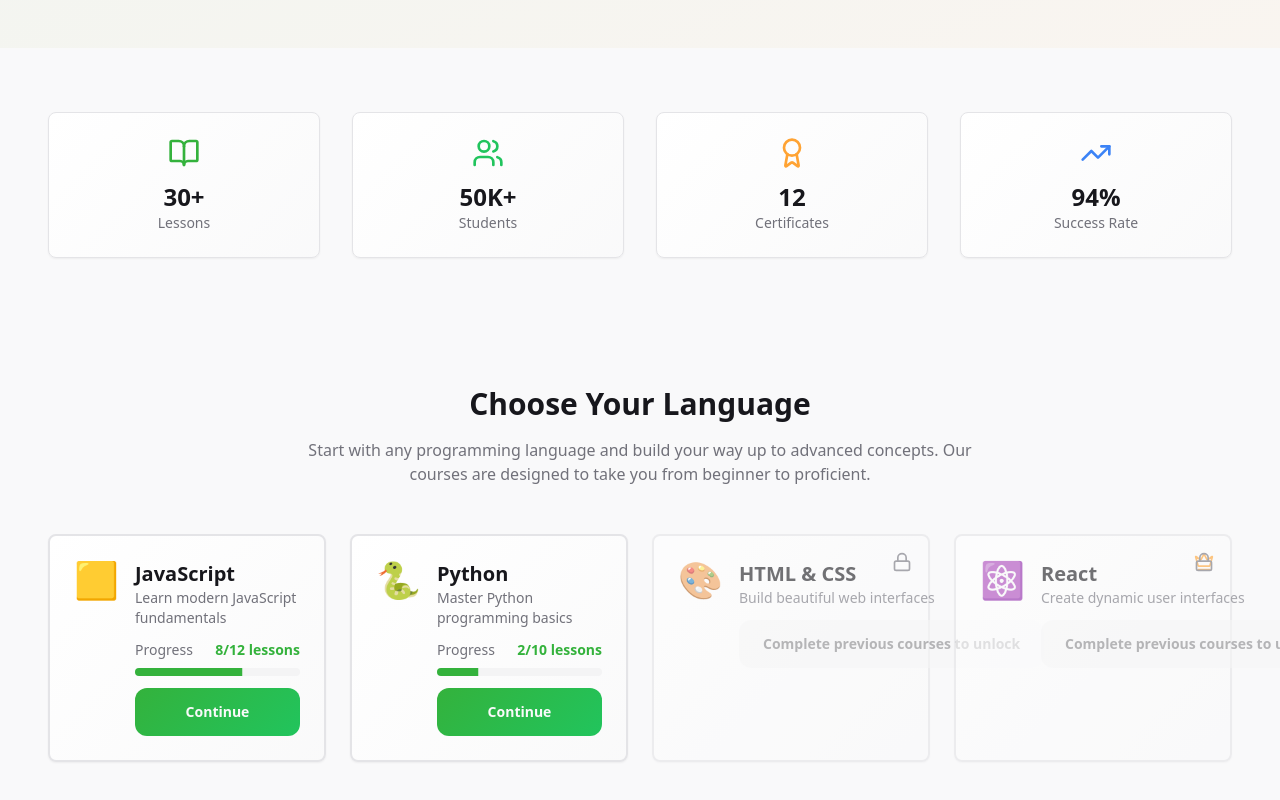
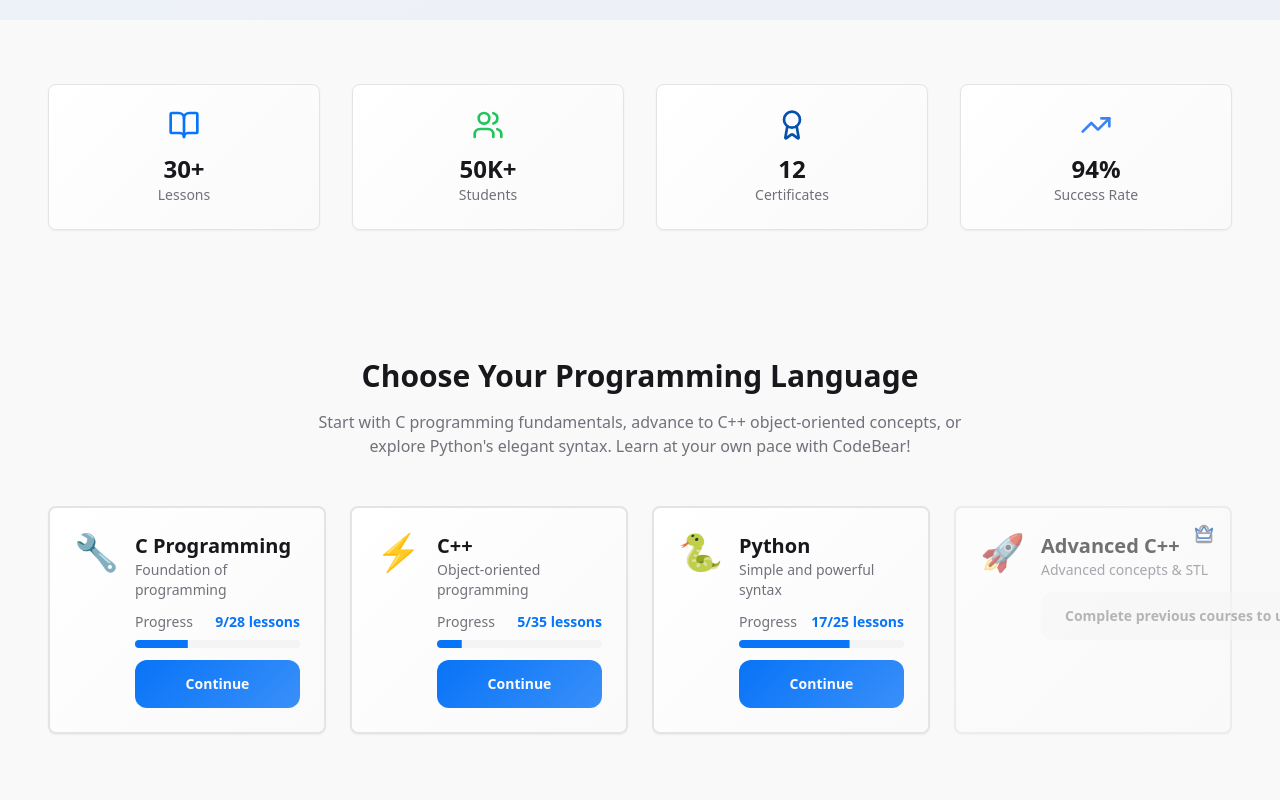
Before and after one commit to nisharathi17/code-duo-learn, a React (Vite) app: page / in a window 1280 px wide. Shown: the part 534-1334 px from the top of the page. Built offline with nearby package versions, Linux system fonts and the light colour scheme.

Commit message:
Create CodeBear app
Implement a Duolingo-style app for learning coding languages, including features like gamification, adaptive lessons, and a blue bear theme.

```diff
--- a/index.html
+++ b/index.html
@@ -3,8 +3,8 @@
   <head>
     <meta charset="UTF-8" />
     <meta name="viewport" content="width=device-width, initial-scale=1.0" />
-    <title>CodeLingo - Learn Programming Languages</title>
-    <meta name="description" content="Learn coding languages through gamified, bite-sized lessons. Master JavaScript, Python, and more!" />
+    <title>CodeBear - Learn Programming with a Blue Bear</title>
+    <meta name="description" content="Learn C, C++, and Python programming through gamified, bite-sized lessons with your friendly blue bear companion!" />
     <meta name="author" content="Lovable" />
 
     <meta property="og:title" content="1def0ce5-0ba5-4deb-8a0e-97acbe79f4af" />
--- a/src/components/Header.tsx
+++ b/src/components/Header.tsx
@@ -7,9 +7,9 @@ export const Header = () => {
     <header className="sticky top-0 z-50 w-full border-b bg-background/95 backdrop-blur supports-[backdrop-filter]:bg-background/60">
       <div className="container flex h-16 items-center justify-between">
         <div className="flex items-center gap-2">
-          <div className="text-2xl font-bold text-primary">🦉</div>
+          <div className="text-2xl font-bold text-primary">🐻</div>
           <h1 className="text-xl font-bold bg-gradient-primary bg-clip-text text-transparent">
-            CodeLingo
+            CodeBear
           </h1>
         </div>
 
--- a/src/index.css
+++ b/src/index.css
@@ -17,7 +17,7 @@ All colors MUST be HSL.
     --popover: 0 0% 100%;
     --popover-foreground: 240 10% 10%;
 
-    --primary: 124 55% 45%;
+    --primary: 213 94% 50%;
     --primary-foreground: 0 0% 98%;
 
     --secondary: 240 5% 96%;
@@ -26,7 +26,7 @@ All colors MUST be HSL.
     --muted: 240 5% 96%;
     --muted-foreground: 240 4% 46%;
 
-    --accent: 33 100% 60%;
+    --accent: 213 94% 35%;
     --accent-foreground: 0 0% 98%;
 
     --destructive: 0 84% 60%;
@@ -34,7 +34,7 @@ All colors MUST be HSL.
 
     --border: 240 6% 90%;
     --input: 240 6% 90%;
-    --ring: 124 55% 45%;
+    --ring: 213 94% 50%;
 
     /* Custom design tokens */
     --success: 142 71% 45%;
@@ -47,13 +47,13 @@ All colors MUST be HSL.
     --info-foreground: 0 0% 98%;
 
     /* Gradients */
-    --gradient-primary: linear-gradient(135deg, hsl(124 55% 45%) 0%, hsl(142 71% 45%) 100%);
-    --gradient-accent: linear-gradient(135deg, hsl(33 100% 60%) 0%, hsl(45 93% 58%) 100%);
+    --gradient-primary: linear-gradient(135deg, hsl(213 94% 50%) 0%, hsl(213 94% 60%) 100%);
+    --gradient-accent: linear-gradient(135deg, hsl(213 94% 35%) 0%, hsl(213 94% 45%) 100%);
     --gradient-card: linear-gradient(135deg, hsl(0 0% 100%) 0%, hsl(240 5% 98%) 100%);
 
     /* Shadows */
     --shadow-card: 0 4px 20px hsl(240 10% 10% / 0.08);
-    --shadow-hover: 0 8px 32px hsl(240 10% 10% / 0.12);
+    --shadow-hover: 0 8px 32px hsl(213 94% 50% / 0.12);
     --shadow-success: 0 4px 20px hsl(142 71% 45% / 0.25);
 
     --radius: 0.5rem;
--- a/src/pages/Index.tsx
+++ b/src/pages/Index.tsx
@@ -11,36 +11,35 @@ const Index = () => {
 
   const languages = [
     {
-      name: "JavaScript",
-      icon: "🟨",
-      description: "Learn modern JavaScript fundamentals",
-      progress: 65,
-      totalLessons: 12,
-      completedLessons: 8
+      name: "C Programming",
+      icon: "🔧",
+      description: "Foundation of programming",
+      progress: 32,
+      totalLessons: 28,
+      completedLessons: 9
+    },
+    {
+      name: "C++",
+      icon: "⚡",
+      description: "Object-oriented programming",
+      progress: 15,
+      totalLessons: 35,
+      completedLessons: 5
     },
     {
       name: "Python",
       icon: "🐍",
-      description: "Master Python programming basics",
-      progress: 25,
-      totalLessons: 10,
-      completedLessons: 2
+      description: "Simple and powerful syntax",
+      progress: 67,
+      totalLessons: 25,
+      completedLessons: 17
     },
     {
-      name: "HTML & CSS",
-      icon: "🎨",
-      description: "Build beautiful web interfaces",
+      name: "Advanced C++",
+      icon: "🚀",
+      description: "Advanced concepts & STL",
       progress: 0,
-      totalLessons: 8,
-      completedLessons: 0,
-      isLocked: true
-    },
-    {
-      name: "React",
-      icon: "⚛️",
-      description: "Create dynamic user interfaces",
-      progress: 0,
-      totalLessons: 15,
+      totalLessons: 40,
       completedLessons: 0,
       isLocked: true,
       isPremium: true
@@ -63,14 +62,14 @@ const Index = () => {
         <div className="container mx-auto max-w-4xl">
           <div className="animate-slide-up">
             <Badge className="mb-4 bg-gradient-primary text-primary-foreground">
-              🎉 New Course: Advanced JavaScript
+              🐻 New Course: Advanced C++
             </Badge>
             <h1 className="text-5xl md:text-6xl font-bold mb-6 bg-gradient-primary bg-clip-text text-transparent">
-              Learn to Code,<br />One Lesson at a Time
+              Learn Programming,<br />One Lesson at a Time
             </h1>
             <p className="text-xl text-muted-foreground mb-8 max-w-2xl mx-auto">
-              Master programming languages through bite-sized, interactive lessons.
-              Build your coding skills with gamified learning that makes progress fun!
+              Master C, C++, and Python with your friendly blue bear companion.
+              Build your coding skills through interactive, bite-sized challenges!
             </p>
             <div className="flex flex-col sm:flex-row gap-4 justify-center">
               <Button size="lg" className="text-lg">
@@ -104,11 +103,11 @@ const Index = () => {
         <div className="container mx-auto">
           <div className="text-center mb-12">
             <h2 className="text-3xl font-bold text-foreground mb-4">
-              Choose Your Language
+              Choose Your Programming Language
             </h2>
             <p className="text-muted-foreground max-w-2xl mx-auto">
-              Start with any programming language and build your way up to advanced concepts.
-              Our courses are designed to take you from beginner to proficient.
+              Start with C programming fundamentals, advance to C++ object-oriented concepts,
+              or explore Python's elegant syntax. Learn at your own pace with CodeBear!
             </p>
           </div>
 
```
Also changed, not shown: src/assets/bear-mascot.png (added).
